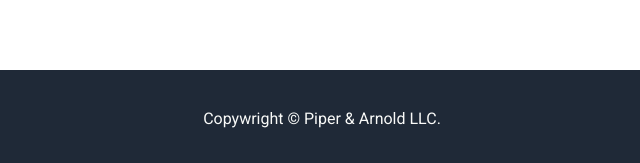
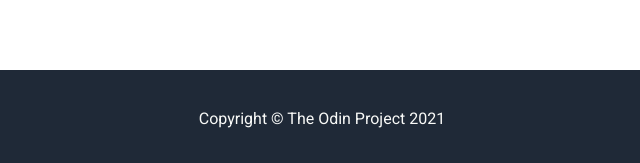
Before and after one commit to rachel-rice/landing-page, a plain HTML site: page index.html in a window 1280 px wide. Shown: the part 1571-1734 px from the top of the page, 318-958 px from the left. Drawn offline with Linux system fonts and the light colour scheme.

Commit message:
updated copyright in footer

```diff
--- a/index.html
+++ b/index.html
@@ -73,7 +73,7 @@
         </div>
     </section>
     <footer>
-        Copywright &copy; Piper & Arnold LLC.
+        Copyright &copy; The Odin Project 2021
     </footer>
 </body>
 </html>
```
